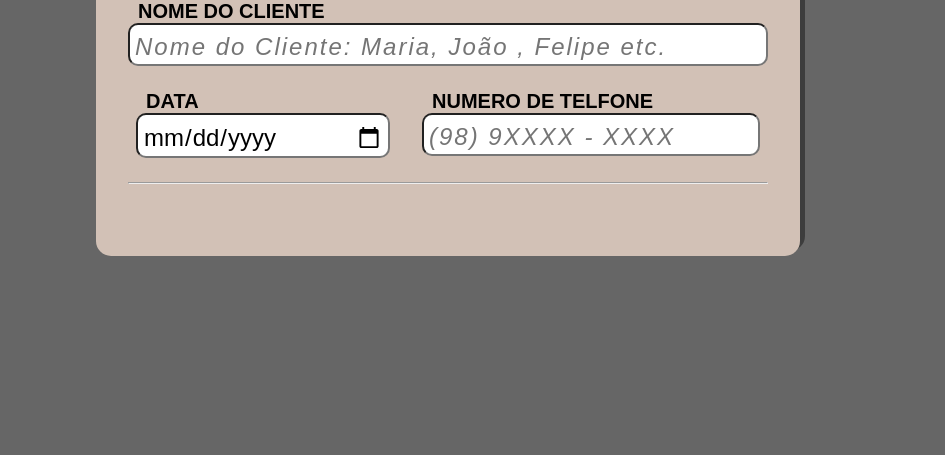
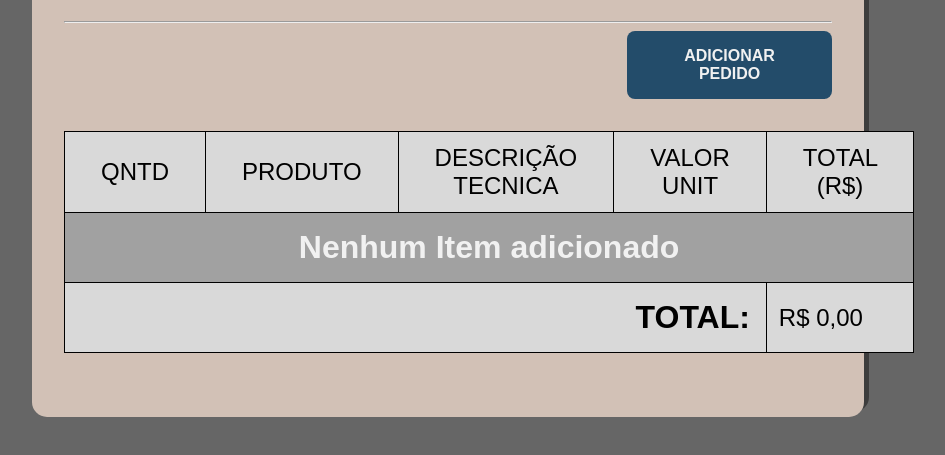
Before and after one commit to Willmega35/Sistem-ERP-CRM, a website: page src/index.html in a window 1280 px wide. Shown: the part 341-796 px from the top of the page, without its empty margins (192-1137 px from the left). Drawn offline with Linux system fonts and the light colour scheme; a web font is replaced by a local one.

Commit message:
style: Criado a tabela de para os produtos e estilização

```diff
--- a/src/index.html
+++ b/src/index.html
@@ -34,6 +34,32 @@
           </span>
         </div>
         <hr class="containerRequest__separator" />
+        <button class="containerRequest__buttonAddRequest">
+          Adicionar Pedido
+        </button>
+
+        <table class="containerRequest__table">
+          <thead>
+            <tr>
+              <th>QNTD</th>
+              <th>PRODUTO</th>
+              <th>DESCRIÇÃO TECNICA</th>
+              <th>VALOR UNIT</th>
+              <th>TOTAL (R$)</th>
+            </tr>
+          </thead>
+          <tbody>
+            <tr>
+              <td colspan="5">Nenhum Item adicionado</td>
+            </tr>
+          </tbody>
+          <tfoot>
+            <tr>
+              <td colspan="4">Total:</td>
+              <td>R$ 0,00</td>
+            </tr>
+          </tfoot>
+        </table>
       </form>
     </main>
 
--- a/src/style/style.css
+++ b/src/style/style.css
@@ -8,6 +8,7 @@
   --color-04: #d2c1b6;
   --color-05: #f1f1f1;
   --color-backgr1: #d9d9d9;
+  --color-backgr2: #A1A1A1;
 
   font-size: 16px;
 }
@@ -34,7 +35,7 @@ body {
 }
 
 .containerRequest {
-  width: 50vw;
+  width: 60vw;
   padding: 4em 2em;
   border-radius: 15px;
   box-shadow: 5px -5px rgba(0, 0, 0, 0.4);
@@ -42,6 +43,17 @@ body {
 
   & .containerRequest__separator {
     margin-block: 1.5em 0.5em;
+  }
+
+  & .containerRequest__buttonAddRequest {
+    padding: 1em 1.75em;
+    border: none;
+    border-radius: 0.5em;
+    margin-left: calc(90% - 8rem);
+    background-color: var(--color-02);
+    color: var(--color-05);
+    font: 700 1em var(--font-google);
+    text-transform: uppercase;
   }
 }
 
@@ -73,7 +85,7 @@ body {
   display: flex;
   gap: 2em;
 
-  & .orderRequest__Camp:first-child > input {
+  & .orderRequest__Camp:first-child>input {
     width: 10em;
   }
 
@@ -81,3 +93,47 @@ body {
     flex-grow: 2;
   }
 }
+
+.containerRequest__table {
+  margin-top: 2em;
+  margin-inline: auto;
+  border-collapse: collapse;
+
+  & th,
+  & td {
+    padding: .5em 1.5em;
+    border: 1px solid #000;
+  }
+
+  & th {
+    background-color: var(--color-backgr1);
+    font: 200 1.5em var(--font-google);
+  }
+
+  & td {
+    border: 1px solid #000;
+  }
+
+  & td[colspan="5"]{
+    background-color: var(--color-backgr2);
+    font: 700 2em var(--font-google);
+    color: var(--color-05);
+    text-align: center;
+  }
+
+  & tfoot {
+    background-color: var(--color-backgr1);
+  }
+
+  & tfoot > tr > td:first-child {
+    padding-right: 0.5em;
+    font: 600 2em var(--font-google);
+    text-align: end;
+    text-transform: uppercase;
+  }
+
+  & tfoot > tr > td:last-child {
+    font: 500 1.5em var(--font-google);
+    padding-left: 0.5em;
+  }
+}
```
